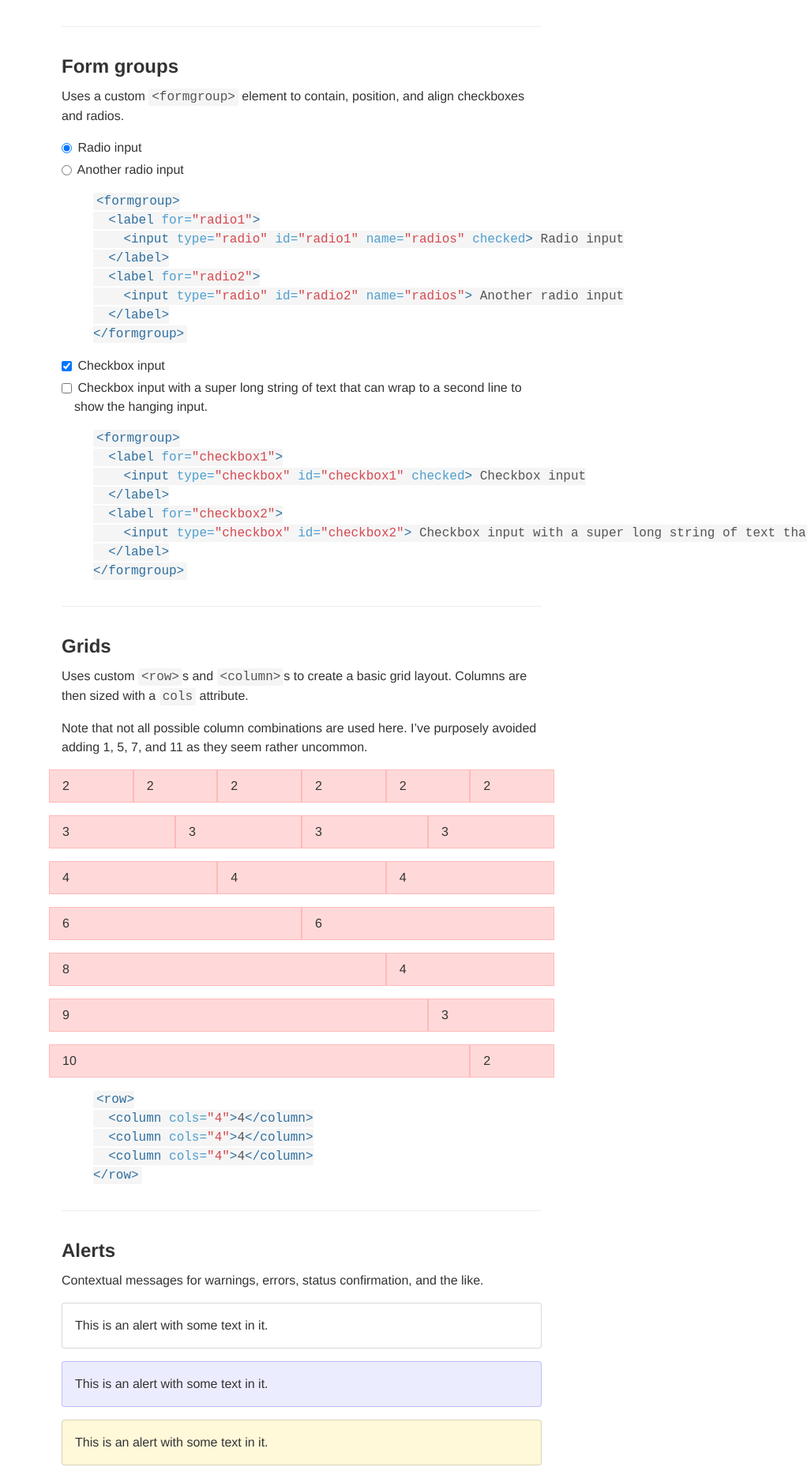
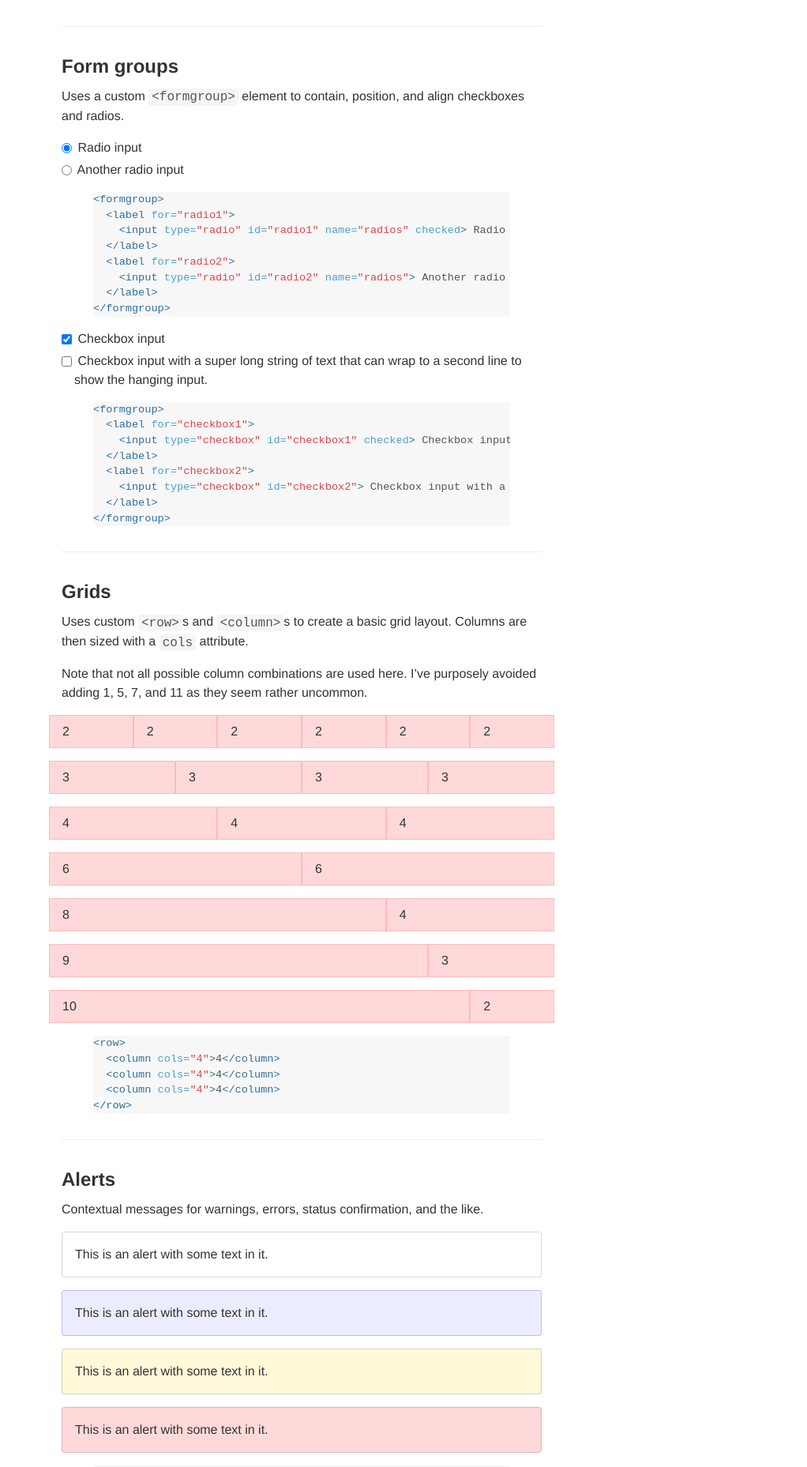
Before and after one commit to mdo/mdoml, a Jekyll site: the page built from index.md, in a window 1280 px wide. Shown: the part 1258-3115 px from the top of the page at 79% size, without its empty margins (258-1280 px from the left). Built offline with Jekyll 4.4.1, drawn with Linux system fonts in a browser that asks for light colours; comment, search, counter and statistics services are not loaded.

Commit message:
Update syntax.css

```diff
--- a/css/syntax.css
+++ b/css/syntax.css
@@ -63,3 +63,49 @@
 .css .o,
 .css .o + .nt,
 .css .nt + .nt { color: #999; }
+
+/* From GitHub Markdown styles */
+pre > code {
+  padding: 0;
+  margin: 0;
+  font-size: 100%;
+  word-break: normal;
+  white-space: pre;
+  background: transparent;
+  border: 0;
+}
+
+.highlight {
+  margin-bottom: 1rem;
+}
+
+.highlight pre,
+pre {
+  padding: $margin;
+  overflow: auto;
+  font-size: 85%;
+  line-height: 1.45;
+  background-color: #f7f7f7;
+  border-radius: .25rem;
+}
+
+.highlight pre {
+  margin-bottom: 0;
+  word-break: normal;
+}
+
+pre {
+  word-wrap: normal;
+}
+
+pre code {
+  display: inline;
+  max-width: initial;
+  padding: 0;
+  margin: 0;
+  overflow: initial;
+  line-height: inherit;
+  word-wrap: normal;
+  background-color: transparent;
+  border: 0;
+}
```
